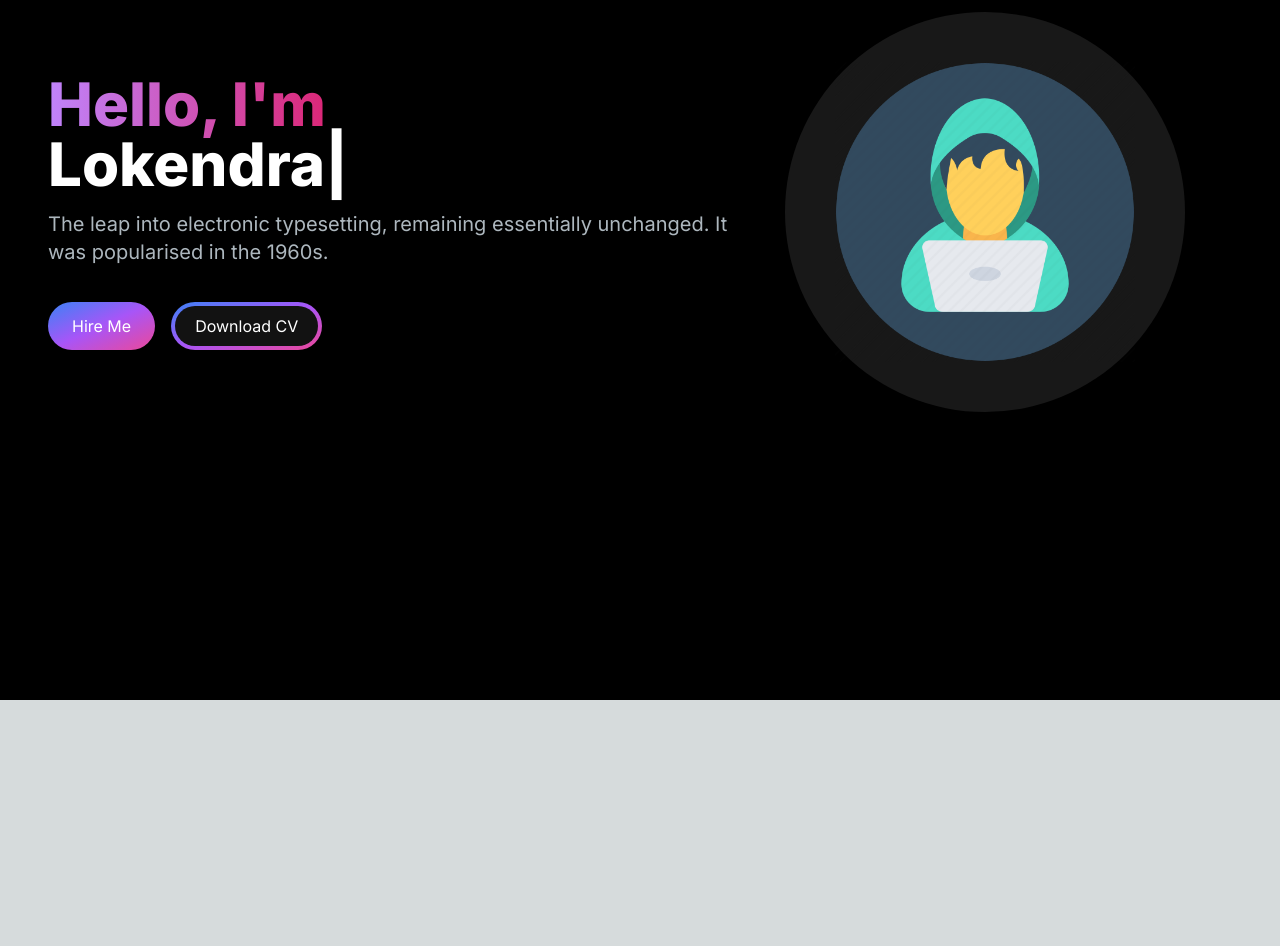
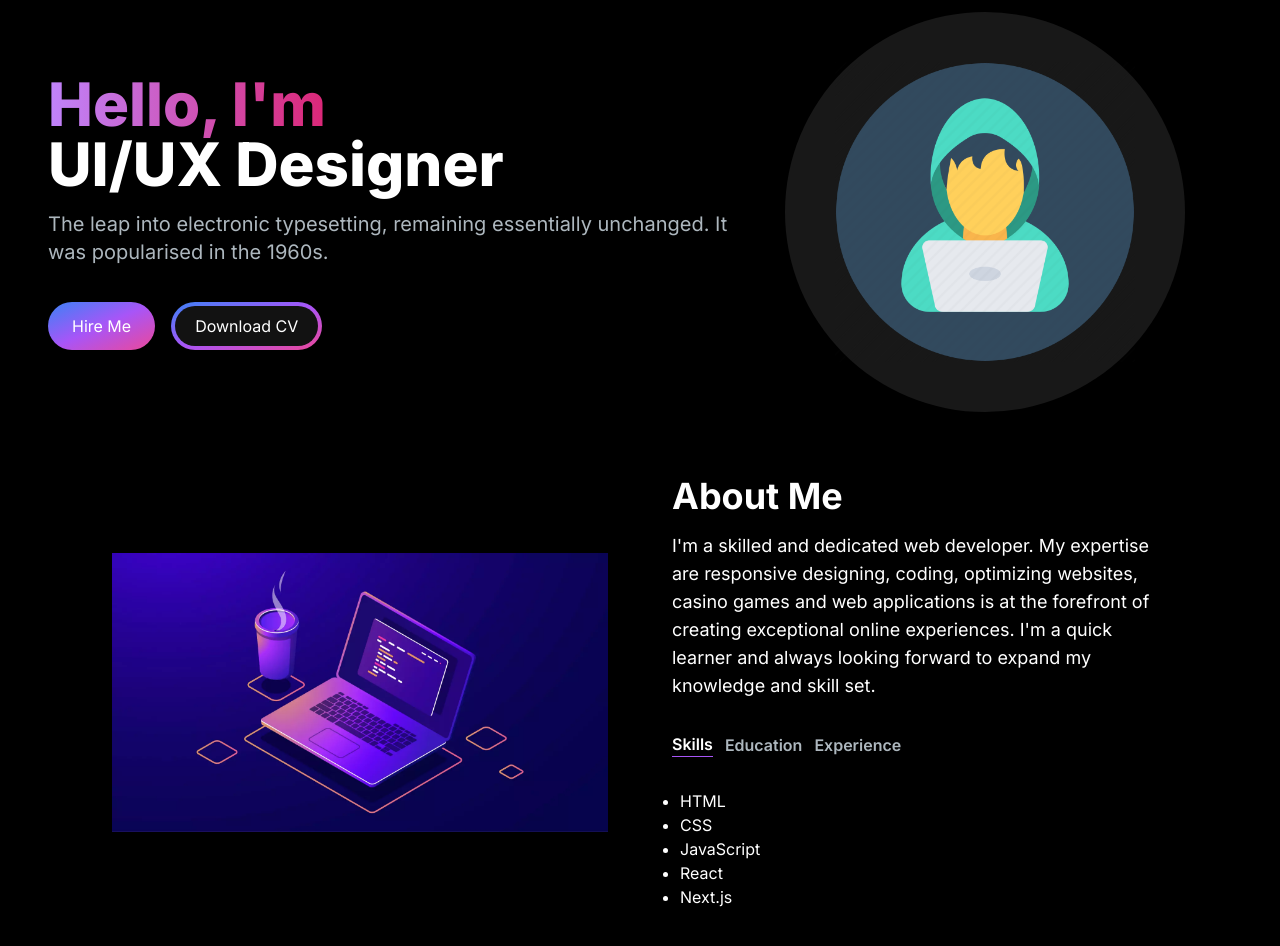
Before and after one commit to thejaduijin/portfolio-website, a Next.js app: page / in a window 1280 px wide. Shown: the part 100-1046 px from the top of the page. Before the commit the page ends 800 px from the top, so only its background shows below. Built offline with nearby package versions, Linux system fonts and the light colour scheme.

Commit message:
about section completed

```diff
--- /dev/null
+++ b/src/app/components/AboutSection.jsx
@@ -0,0 +1,89 @@
+"use client"
+import React, { useState, useTransition } from 'react'
+import Image from 'next/image'
+import TabButton from './TabButton';
+
+
+const TAB_DATA = [
+    {
+        title: "Skills",
+        id: "skills",
+        content: (
+            <ul className="list-disc pl-2">
+                <li>HTML</li>
+                <li>CSS</li>
+                <li>JavaScript</li>
+                <li>React</li>
+                <li>Next.js</li>
+            </ul>
+        ),
+    },
+    {
+        title: "Education",
+        id: "education",
+        content: (
+            <ul className="list-disc pl-2">
+                <li>Fullstack Academy of Code</li>
+                <li>University of California, Santa Cruz</li>
+            </ul>
+        ),
+    },
+    {
+        title: "Experience",
+        id: "experience",
+        content: (
+            <ul className="list-disc pl-2">
+                <li>AWS Cloud Practitioner</li>
+                <li>Google Professional Cloud Developer</li>
+            </ul>
+        ),
+    },
+];
+function AboutSection() {
+    const [tab, setTab] = useState("skills");
+    const [isPending, startTransition] = useTransition();
+
+    const handleTabChange = (id) => {
+        startTransition(() => {
+            setTab(id);
+        })
+    }
+
+    return (
+        <section className='text-white'>
+            <div className="md:grid md:grid-cols-2 gap-8 items-center py-8 px-4 xl:gap-16 sm:py-16 xl:px-16">
+                <Image
+                    src="/dev09.webp"
+                    width={500}
+                    height={500}
+                    alt='image'
+                />
+                <div className='mt-4 md:mt-0 text-left flex flex-col h-full'>
+                    <h2 className='text-4xl font-bold mb-4'>
+                        About Me
+                    </h2>
+                    <p className='text-base lg:text-lg'>
+                        I'm a skilled and dedicated web developer. My expertise are responsive designing, coding, optimizing websites, casino games and web applications is at the forefront of creating exceptional online experiences.
+                        I'm a quick learner and always looking forward to expand my knowledge and skill set.
+                    </p>
+                    <div className='flex flex-row justify-start mt-8'>
+                        <TabButton selectTab={() => handleTabChange("skills")} active={tab === "skills"}>
+                            Skills
+                        </TabButton>
+                        <TabButton selectTab={() => handleTabChange("education")} active={tab === "education"}>
+                            Education
+                        </TabButton>
+                        <TabButton selectTab={() => handleTabChange("experience")} active={tab === "experience"}>
+                            Experience
+                        </TabButton>
+                    </div>
+                    <div className='mt-8'>
+                        {TAB_DATA.find((t)=>t.id===tab).content}
+                    </div>
+                </div>
+            </div>
+        </section>
+    )
+}
+
+export default AboutSection
--- a/src/app/components/HeroSection.jsx
+++ b/src/app/components/HeroSection.jsx
@@ -15,13 +15,12 @@ function HeroSection() {
                         <br></br>
                         <TypeAnimation
                             sequence={[
-                                // Same substring at the start will only be typed out once, initially
-                                'Lokendra',
-                                1000, // wait 1s before replacing "Mice" with "Hamsters"
+                                'Lokendra Singh',
+                                1000,
                                 'Web Developer',
                                 1000,
-                                // 'Software Developer',
-                                // 1000,
+                                'UI/UX Designer',
+                                1000,
                             ]}
                             wrapper="span"
                             speed={50}
--- /dev/null
+++ b/src/app/components/TabButton.jsx
@@ -0,0 +1,15 @@
+import React from 'react'
+
+function TabButton({ active, selectTab, children }) {
+
+    const buttonClasses = active ? 'text-white border-b border-purple-500' : 'text-[#ADB7BE]';
+    return (
+        <button onClick={selectTab}>
+            <p className={`mr-3 font-semibold hover:text-white ${buttonClasses}`}>
+                {children}
+            </p>
+        </button>
+    )
+}
+
+export default TabButton
--- a/src/app/page.js
+++ b/src/app/page.js
@@ -1,5 +1,6 @@
 import HeroSection from "./components/HeroSection"
 import NavBar from "./components/NavBar"
+import AboutSection from "./components/AboutSection"
 
 export default function Home() {
   return (
@@ -7,6 +8,7 @@ export default function Home() {
       <NavBar />
       <div className="container mt-24 mx-auto px-12 py-4">
         <HeroSection />
+        <AboutSection />
       </div>
     </main>
   )
```
